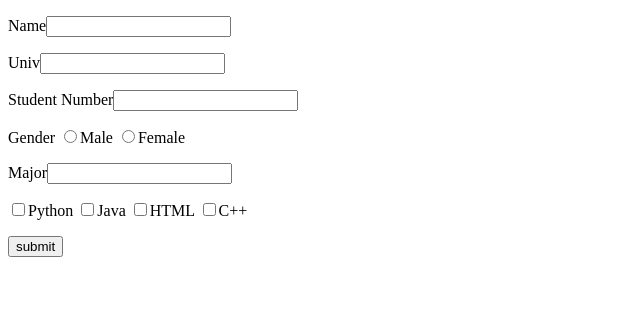
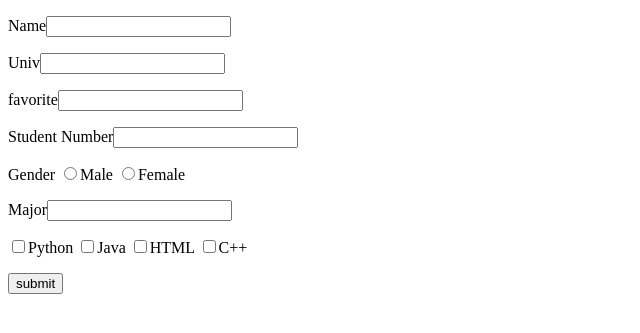
Before and after one commit to CSID-DGU/2022-1-OSSPrac-WonheungUnion-7, a Flask app: page / in a window 1280 px wide. Shown: the top 333 px of the page, without its empty margins (0-640 px from the left). Run offline with Flask 2, Linux system fonts and the light colour scheme.

Commit message:
add favor

```diff
--- a/app/main.py
+++ b/app/main.py
@@ -13,6 +13,7 @@ def result():
         result = dict()
         result['Name'] = request.form.get('Name')
         result['Univ'] = request.form.get('Univ')
+        result['favorite'] = request.form.get('favorite')
         result['Student Number'] = request.form.get('Student Number')
         result['Gender'] = request.form.get('Gender')
         result['Major'] = request.form.get('Major')
--- a/app/templates/input_info.html
+++ b/app/templates/input_info.html
@@ -8,6 +8,7 @@
       <form action = "/result" method = "POST">
          <p>Name<input type = "text" name = "Name" /></p>
          <p>Univ<input type = "text" name = "Univ" /></p>
+         <p>favorite<input type = "text" name = "favorite" /></p>
          <p>Student Number<input type = "number" name="Student Number"></p>
          <p>Gender
             <label><input type = "radio" name = "Gender" value="Male"/>Male</label>
```
